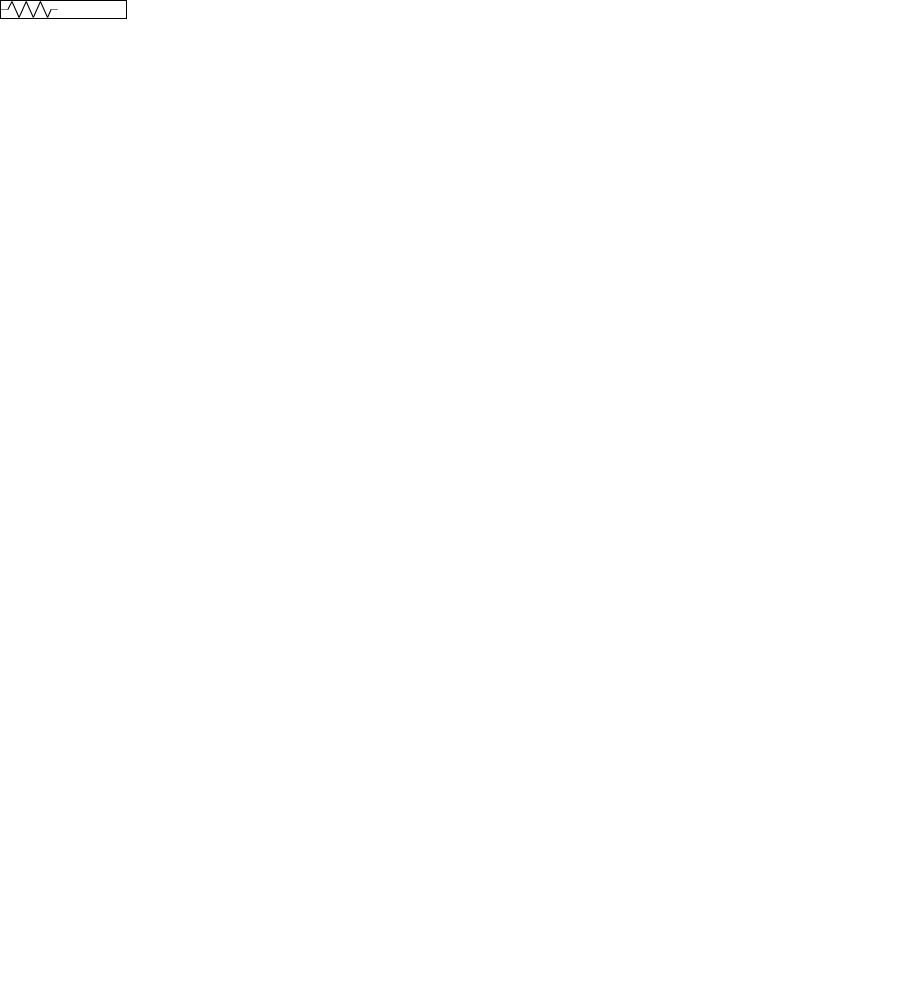
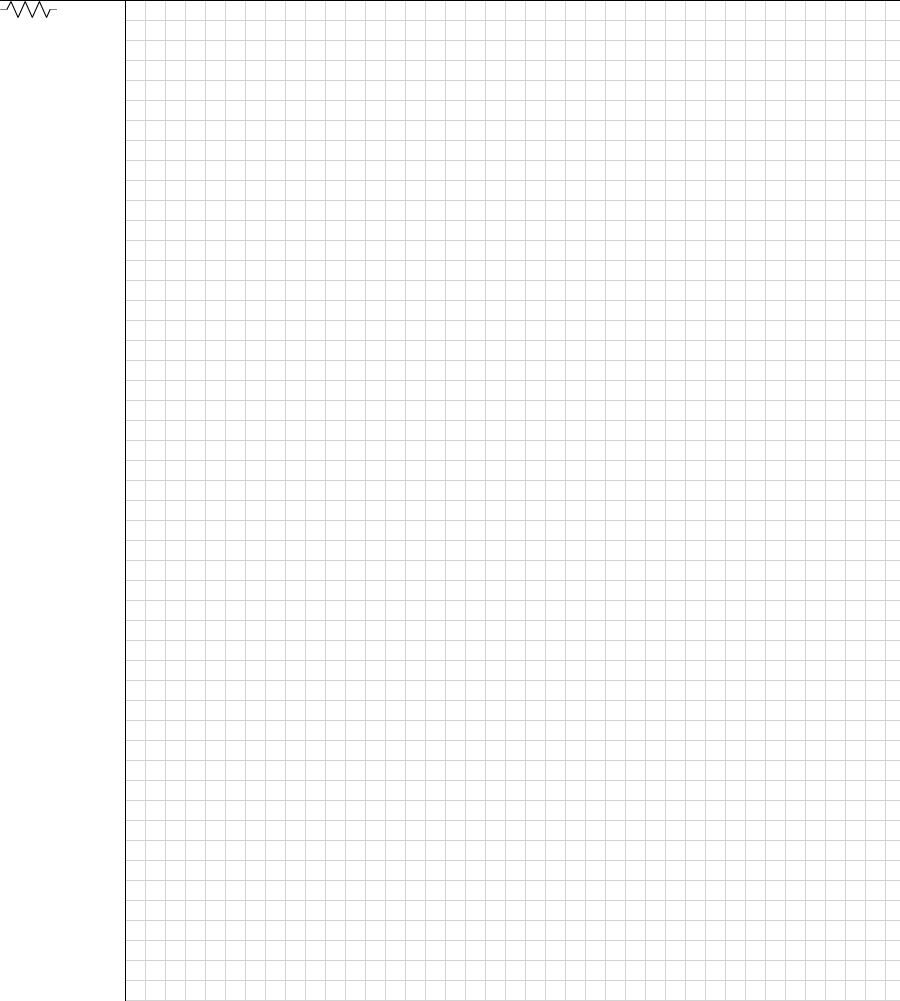
Before and after one commit to brunoeiterer/CircuiTikzGUI, an Electron app: page index.html in a window 600 px wide. Shown: the top 1001 px of the page, 900 px wide, since content can reach past the window. Before the commit the page ends 800 px from the top, so only its background shows below. Drawn offline with Linux system fonts and the light colour scheme.

Commit message:
Add circuit container

```diff
--- a/index.css
+++ b/index.css
@@ -8,19 +8,37 @@ body {
 	font-family: -apple-system, 'Helvetica Neue', Helvetica, sans-serif;
 }
 
+.base-container {
+	height: 1000px;
+	width: 1627px; /* components-container + circuits-container + 2 borders of 1px */
+}
+
 .components-container {
 	display: grid;
 	grid-template-columns: repeat(2, 1fr);
 	grid-auto-rows: 100px, 100px;
+	height: 1000px;
 	width: 125px;
 	background: white;
 	border-style: solid;
-	border-width: 1px 1px 1px 1px;
+	border-width: 1px 0px 1px 0px; /* Set right border to 0px to avoid duplication with the circuit-container */
 	border-color: black;
+	float: left;
 }
 
 .component {
 	font-size: 12px;
+}
+
+.circuit-container {
+	display: grid;
+	height: 1000px;
+	width: 1500px;
+	background: repeating-linear-gradient(90deg, transparent 0px 19px, #d3d3d3 19px 20px),
+				repeating-linear-gradient(transparent 0px 19px, #d3d3d3 19px 20px);
+	border-style: solid;
+	border-width: 1px 1px 1px 1px;
+	border-color: black;
 }
 
 header {
--- a/index.html
+++ b/index.html
@@ -6,12 +6,13 @@
 		<link rel="stylesheet" href="index.css">
 	</head>
 	<body>
-		<div class="container">
-			<header></header>
-			<section class="components-container">
+		<div class="base-container">
+			<div class="components-container">
 				<img src="images/resistor.svg" alt="resistor">
-			</section>
-			<footer></footer>
+			</div>
+			<div class="circuit-container">
+
+			</div>
 		</div>
 	</body>
 </html>
```
